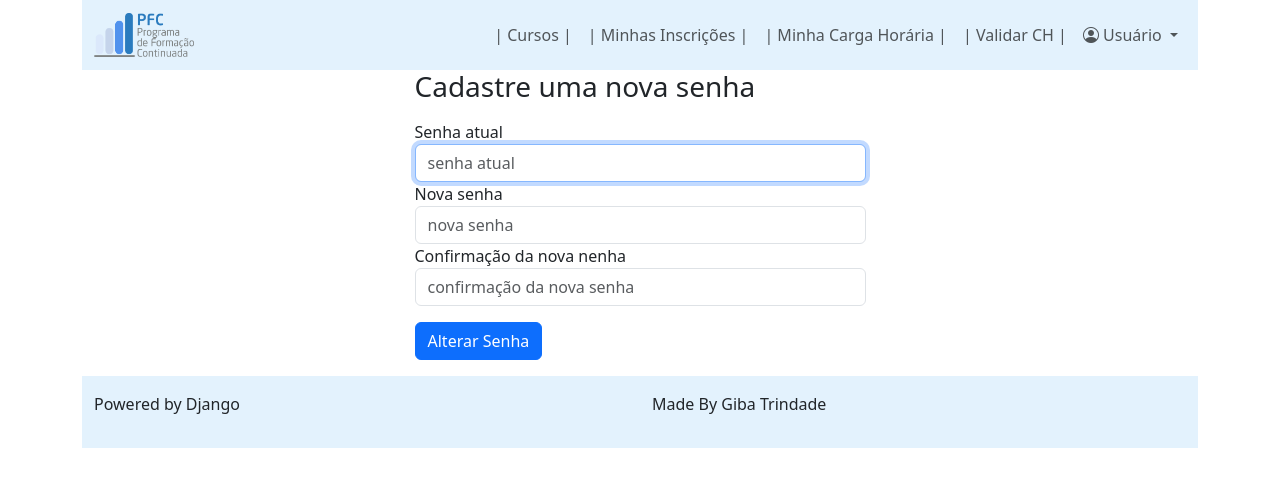
After one commit to GibaTrindade/pfc_app_django, a Django app: page /change-password/ in a window 1280 px wide. The commit adds this page. Shown: the top 487 px of the page. Run offline with Django 4.2, Linux system fonts and the light colour scheme; the visitor is signed in with stand-in values (Sample User, id 1); parts of the project's set-up code (start-up, migrations or seed data) failed here and were passed over; some libraries are stand-ins or nearby versions.

Commit message:
miscelaneous. alterar senha ok. regra de negocio para aparecer botao avaliar curso

```diff
--- /dev/null
+++ b/pfc_app/templates/pfc_app/change_password.html
@@ -0,0 +1,24 @@
+<!-- change_password.html -->
+{% extends 'base.html' %}
+
+{% block content %}
+<div class="row">
+    <div class="col"></div>
+    <div class="col-5">
+<form method="post">
+    {% include 'parciais/_messages.html' %}
+    {% csrf_token %}
+    <h1 class="h3 mb-3 font-weight-normal">Cadastre uma nova senha</h1>
+      <label for="id_old_password" class="sr-only">Senha atual</label>
+      <input type="password" name="old_password" id="id_old_password" class="form-control" placeholder="senha atual" required autofocus>
+      <label for="id_new_password1" class="sr-only">Nova senha</label>
+      <input type="password" name="new_password1" id="id_new_password1" class="form-control" placeholder="nova senha" required >
+      <label for="id_new_password2" class="sr-only">Confirmação da nova nenha</label>
+      <input type="password" name="new_password2" id="id_new_password2" class="form-control" placeholder="confirmação da nova senha" required >
+
+    <button class="btn btn-md btn-primary btn-block mt-3 mb-3" type="submit">Alterar Senha</button>
+</form>
+</div>
+<div class="col"></div>
+</div>
+{% endblock %}
--- a/pfc_app/templates/pfc_app/inscricoes.html
+++ b/pfc_app/templates/pfc_app/inscricoes.html
@@ -31,11 +31,16 @@
                         <td>NÃO</td>
                     {% endif %}
                     <td>{{ inscricao.status }}</td>
+
                         {% if  inscricao.curso.periodo_avaliativo %}
+                            {% if  inscricao.curso.status.nome == "FINALIZADO" and inscricao.concluido  %}
                                 {% if  inscricao.curso_avaliado %}
                                     <td class="text-center"><a href="#" class="btn btn-secondary">CURSO AVALIADO</a></td>
                                 {% else %}
                                     <td class="text-center"><a href="/avaliacao/{{ inscricao.curso.id }}" class="btn btn-primary">AVALIAR CURSO</a></td>
+                                {% endif %}
+                            {% else %}
+                                <td>-</td>
                             {% endif %}
                         {% else %}
                             {% if  inscricao.status.nome == "APROVADA" or inscricao.status.nome == "PENDENTE" %}
@@ -49,6 +54,7 @@
                             {% endif %}
 
                         {% endif %}
+
                     {% if  inscricao.curso.status.nome == "FINALIZADO" and inscricao.concluido  %}
                         <td class="text-center"><a href="/generate_single_pdf/{{ inscricao.id }}" class="btn btn-primary">BAIXAR CERTIFICADO</a></td>
                     {% endif %}
--- a/pfc_app/templates/pfc_app/login.html
+++ b/pfc_app/templates/pfc_app/login.html
@@ -9,7 +9,7 @@
     {% csrf_token %}
 
 
-      <h1 class="h3 mb-3 font-weight-normal">Entrar</h1>
+      <h1 class="h3 mb-3 font-weight-normal">Faça o login</h1>
       <label for="usuario" class="sr-only">Usuário</label>
       <input type="text" name="usuario" id="usuario" class="form-control mt-3" placeholder="username" required autofocus>
       <label for="senha" class="sr-only">Senha</label>
--- a/pfc_app/templates/pfc_app/reset_password_request.html
+++ b/pfc_app/templates/pfc_app/reset_password_request.html
@@ -5,8 +5,9 @@
     <div class="col"></div>
     <div class="col-5">
 <form method="post">
+    {% include 'parciais/_messages.html' %}
     {% csrf_token %}
-    <h1 class="h3 mb-3 font-weight-normal">Nova Senha</h1>
+    <h1 class="h3 mb-3 font-weight-normal">Digite seu email cadastrado</h1>
       <label for="email" class="sr-only">Email</label>
       <input type="email" name="email" id="id_email" class="form-control" placeholder="email" required autofocus>
     <button class="btn btn-md btn-primary btn-block mt-3 mb-3" type="submit">Enviar Nova Senha</button>
--- a/pfc_app/urls.py
+++ b/pfc_app/urls.py
@@ -22,6 +22,7 @@ urlpatterns = [
     path('generate_all_pdfs/<int:curso_id>/', views.generate_all_pdfs, name='generate_all_pdfs'),
     path('generate_single_pdf/<int:inscricao_id>/', views.generate_single_pdf, name='generate_single_pdf'),
     path('reset-password/', views.reset_password_request, name='reset_password_request'),
+    path('change-password/', views.change_password, name='change_password'),
     path('generate_reconhecimento/<int:validacao_id>/', views.generate_all_reconhecimento, name='generate_reconhecimento'),
 ]
 
--- a/pfc_app/views.py
+++ b/pfc_app/views.py
@@ -10,6 +10,7 @@ from django.urls import reverse
 import random
 import string
 from django.utils.encoding import force_bytes
+from django.contrib.auth import update_session_auth_hash
 from django.db import IntegrityError
 from django.http import HttpResponse
 from django.template import loader
@@ -604,29 +605,6 @@ def generate_single_pdf(request, inscricao_id):
     return response
 
 
-def reset_password_request(request):
-    if request.method == 'POST':
-        form = PasswordResetForm(request.POST)
-        if form.is_valid():
-            #user = form.get_users(request.POST['email']).first()
-            users = form.get_users(request.POST['email'])
-            user = next(users, None)
-            if user:
-                senha_aleatoria = ''.join(random.choices(string.ascii_letters + string.digits, k=10))
-                try:
-                    user.set_password(senha_aleatoria)
-                    user.save()
-                except:
-                    messages.error(request, 'Erro inesperado, entre em contato com o IG!')
-
-                send_mail('Senha Nova - AppPFC', f'Sua nova senha é: {senha_aleatoria}', 'ncdseplag@gmail.com', [user.email])
-            messages.success(request, 'Email enviado com nova senha. Aproveite!')
-            return redirect('lista_cursos')
-    else:
-        form = PasswordResetForm()
-    return render(request, 'pfc_app/reset_password_request.html', {'form': form})
-
-
 
 def generate_all_reconhecimento(request, validacao_id):
     try:
@@ -755,3 +733,50 @@ def generate_all_reconhecimento(request, validacao_id):
     os.remove(zip_filename)
 
     return response
+
+
+def reset_password_request(request):
+    if request.method == 'POST':
+        form = PasswordResetForm(request.POST)
+        if form.is_valid():
+            #user = form.get_users(request.POST['email']).first()
+            users = form.get_users(request.POST['email'])
+            user = next(users, None)
+            if user:
+                senha_aleatoria = ''.join(random.choices(string.ascii_letters + string.digits, k=10))
+                try:
+                    user.set_password(senha_aleatoria)
+                    user.save()
+                except:
+                    messages.error(request, 'Erro no BD inesperado, entre em contato com o IG!')
+                    return redirect('reset_password_request')
+
+                try:
+                    send_mail('Senha Nova - AppPFC', f'Sua nova senha é: {senha_aleatoria}', 'ncdseplag@gmail.com', [user.email])
+                except:
+                    user.set_password("12345678")
+                    user.save()
+                    messages.error(request, 'Erro no envio de email. Sua nova senha é: 12345678')
+                    return redirect('lista_cursos')
+            else:
+                messages.error(request, 'Email não encontrado em nosso sistema!')
+                return redirect('reset_password_request')
+
+            messages.success(request, 'Email enviado com sua nova senha. Aproveite!')
+            return redirect('lista_cursos')
+    else:
+        form = PasswordResetForm()
+    return render(request, 'pfc_app/reset_password_request.html', {'form': form})
+
+@login_required
+def change_password(request):
+    if request.method == 'POST':
+        form = PasswordChangeForm(request.user, request.POST)
+        if form.is_valid():
+            user = form.save()
+            update_session_auth_hash(request, user)  # Important!
+            messages.success(request, 'Senha alterada com sucesso!')
+            return redirect('lista_cursos')
+    else:
+        form = PasswordChangeForm(request.user)
+    return render(request, 'pfc_app/change_password.html', {'form': form})
--- a/templates/base.html
+++ b/templates/base.html
@@ -8,9 +8,9 @@
 </head>
 
 <body>
+
+<div class="container">
     {% include 'parciais/_nav.html' %}
-<div class="container">
-
 
 <!-- Page Content -->
 
@@ -20,9 +20,10 @@
             {% endblock %}
         </div>
     </div>
+    {% include 'parciais/_footer.html' %}
 </div>
 
-{% include 'parciais/_footer.html' %}
+
 </body>
 
 </html>
--- a/templates/parciais/_nav.html
+++ b/templates/parciais/_nav.html
@@ -13,6 +13,7 @@
             <ul class="navbar-nav ml-auto">
 
                 {% if user.is_authenticated %}
+
                     {% if user.role == "ADMIN" %}
                         <li class="nav-item">
                             <a class="nav-link" href="/admin/">| Admin |</a>
@@ -34,10 +35,18 @@
                 <li class="nav-item">
                     <a class="nav-link" href="{% url 'enviar_pdf' %}">| Validar CH |</a>
                 </li>
+                <li class="nav-item dropdown">
+                    <a class="nav-link dropdown-toggle" href="#" id="navbarDropdown" role="button" data-bs-toggle="dropdown" aria-expanded="false">
+                       <i class="bi bi-person-circle"></i> Usuário
+                    </a>
+                    <ul class="dropdown-menu" aria-labelledby="navbarDropdown">
+                        <li><a class="dropdown-item" href="#">Minha Conta</a></li>
+                        <li><a class="dropdown-item" href="{% url 'change_password' %}">Alterar Senha</a></li>
+                        <li><hr class="dropdown-divider"></li>
+                        <li><a class="dropdown-item" href="{% url 'logout' %}">Sair</a></li>
+                    </ul>
+                </li>
 
-                <li class="nav-item">
-                    <a class="nav-link" href="{% url 'logout' %}"><i class="bi bi-person-circle"></i></a>
-                </li>
                 {% else %}
                 <li class="nav-item">
                     <a class="nav-link" href="{% url 'login' %}">Entrar</a>
```
Also changed, not shown: 1 other file. Lines whose indentation alone changed are shown as unchanged.
